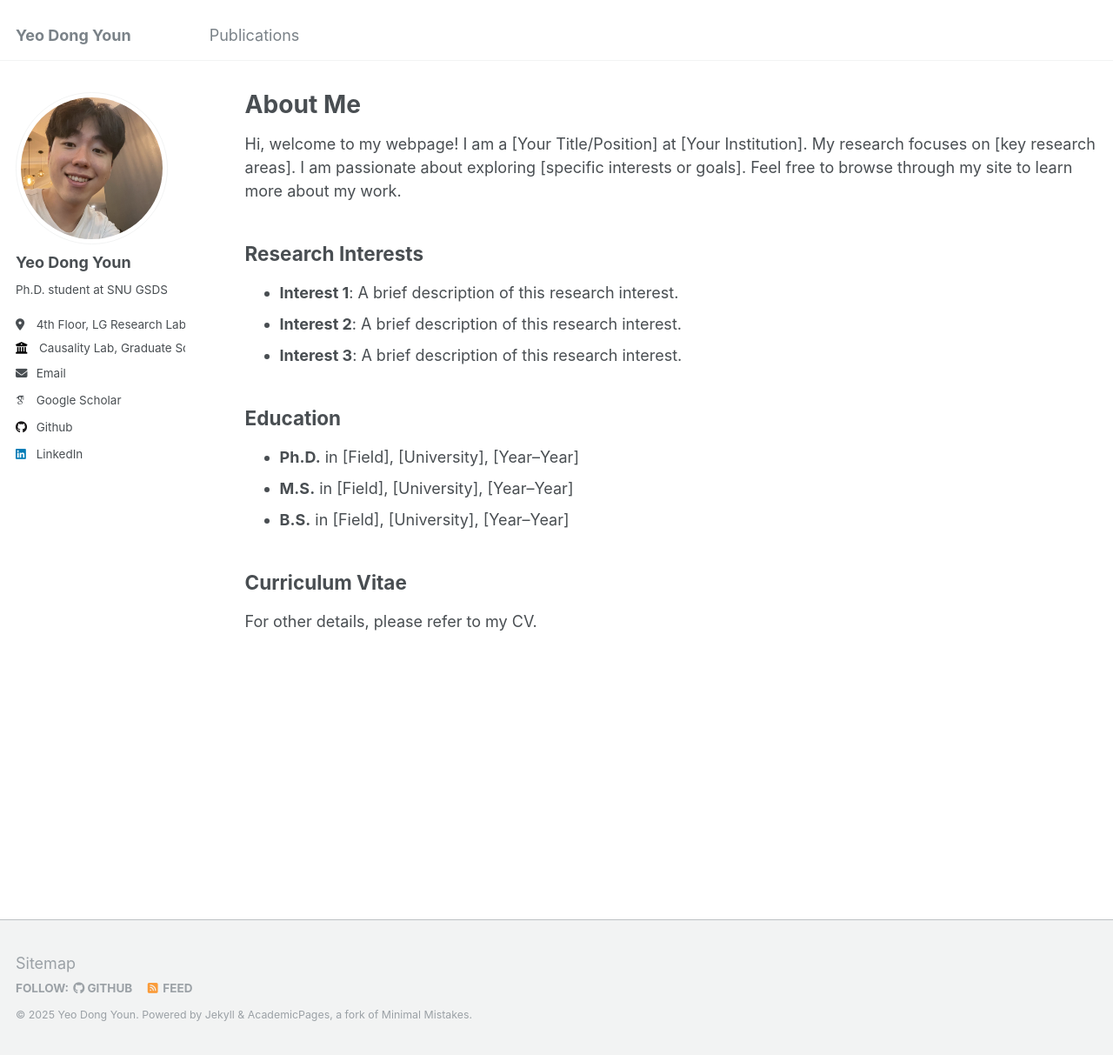
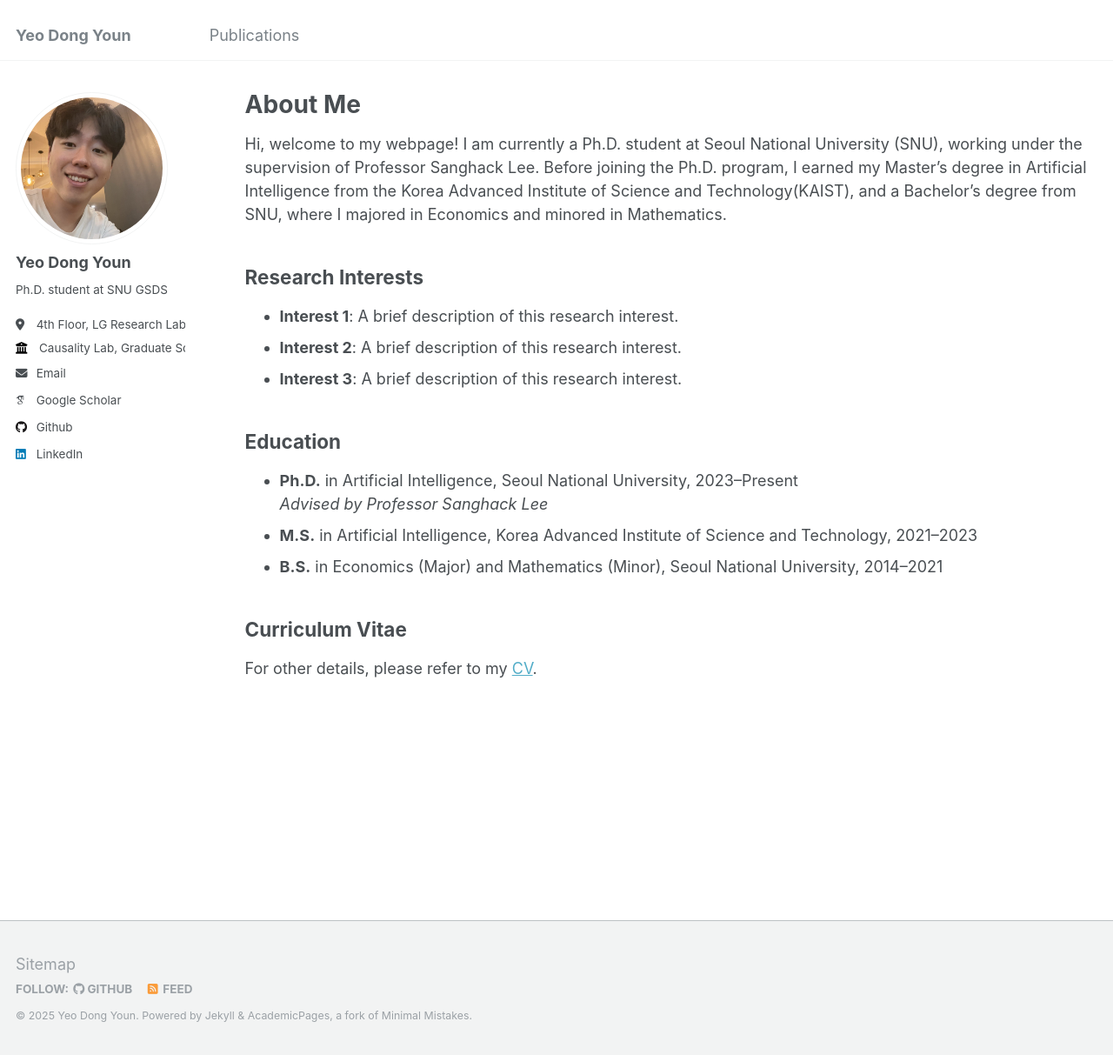
Before and after one commit to YeodongYoun1995/YeoDongYoun1995.github.io, a Jekyll site: the page built from _pages/about.md, in a window 1280 px wide and 1213 px high. Shown: the whole window at 87% size. Built offline with Jekyll 4.4.1, drawn with Linux system fonts in a browser that asks for light colours; some web fonts are replaced.

Commit message:
Update about.md

```diff
--- a/_pages/about.md
+++ b/_pages/about.md
@@ -7,8 +7,7 @@ redirect_from:
   - /about/
   - /about.html
 ---
-
-Hi, welcome to my webpage! I am a [Your Title/Position] at [Your Institution]. My research focuses on [key research areas]. I am passionate about exploring [specific interests or goals]. Feel free to browse through my site to learn more about my work.
+Hi, welcome to my webpage! I am currently a Ph.D. student at Seoul National University (SNU), working under the supervision of Professor Sanghack Lee. Before joining the Ph.D. program, I earned my Master’s degree in Artificial Intelligence from the Korea Advanced Institute of Science and Technology(KAIST), and a Bachelor’s degree from SNU, where I majored in Economics and minored in Mathematics.
 
 ## Research Interests
 - **Interest 1**: A brief description of this research interest.
@@ -16,9 +15,10 @@ Hi, welcome to my webpage! I am a [Your Title/Position] at [Your Institution]. M
 - **Interest 3**: A brief description of this research interest.
 
 ## Education
-- **Ph.D.** in [Field], [University], [Year–Year]
-- **M.S.** in [Field], [University], [Year–Year]
-- **B.S.** in [Field], [University], [Year–Year]
+- **Ph.D.** in Artificial Intelligence, Seoul National University, 2023–Present
+  *Advised by Professor Sanghack Lee*
+- **M.S.** in Artificial Intelligence, Korea Advanced Institute of Science and Technology, 2021–2023
+- **B.S.** in Economics (Major) and Mathematics (Minor), Seoul National University, 2014–2021
 
 ## Curriculum Vitae
-For other details, please refer to my CV.
+For other details, please refer to my [CV](https://docs.google.com/document/d/1MH-n2er49mXMHSGexMN9E3SOg2TuPX3m/edit?usp=sharing&ouid=101519602718106652371&rtpof=true&sd=true).
```
